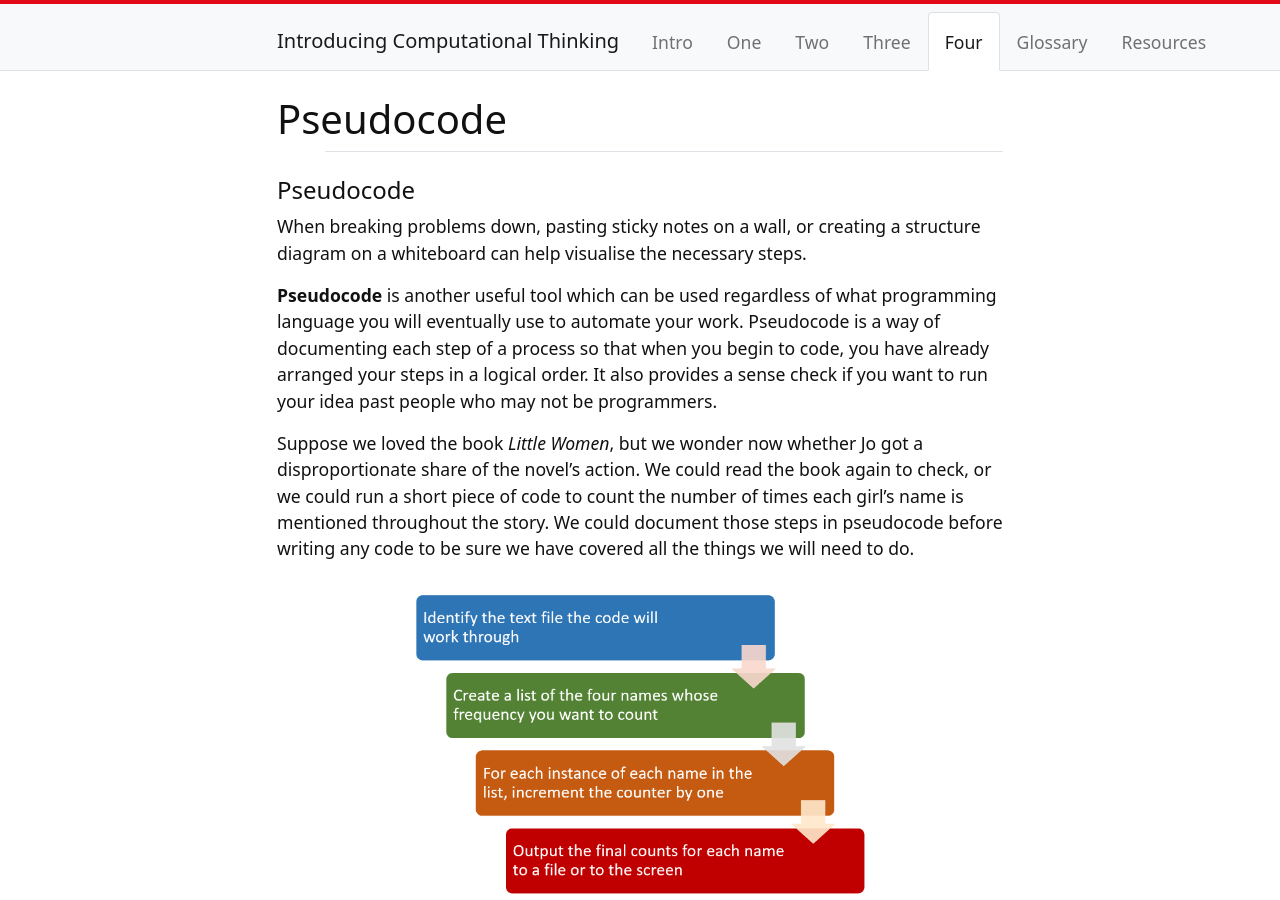
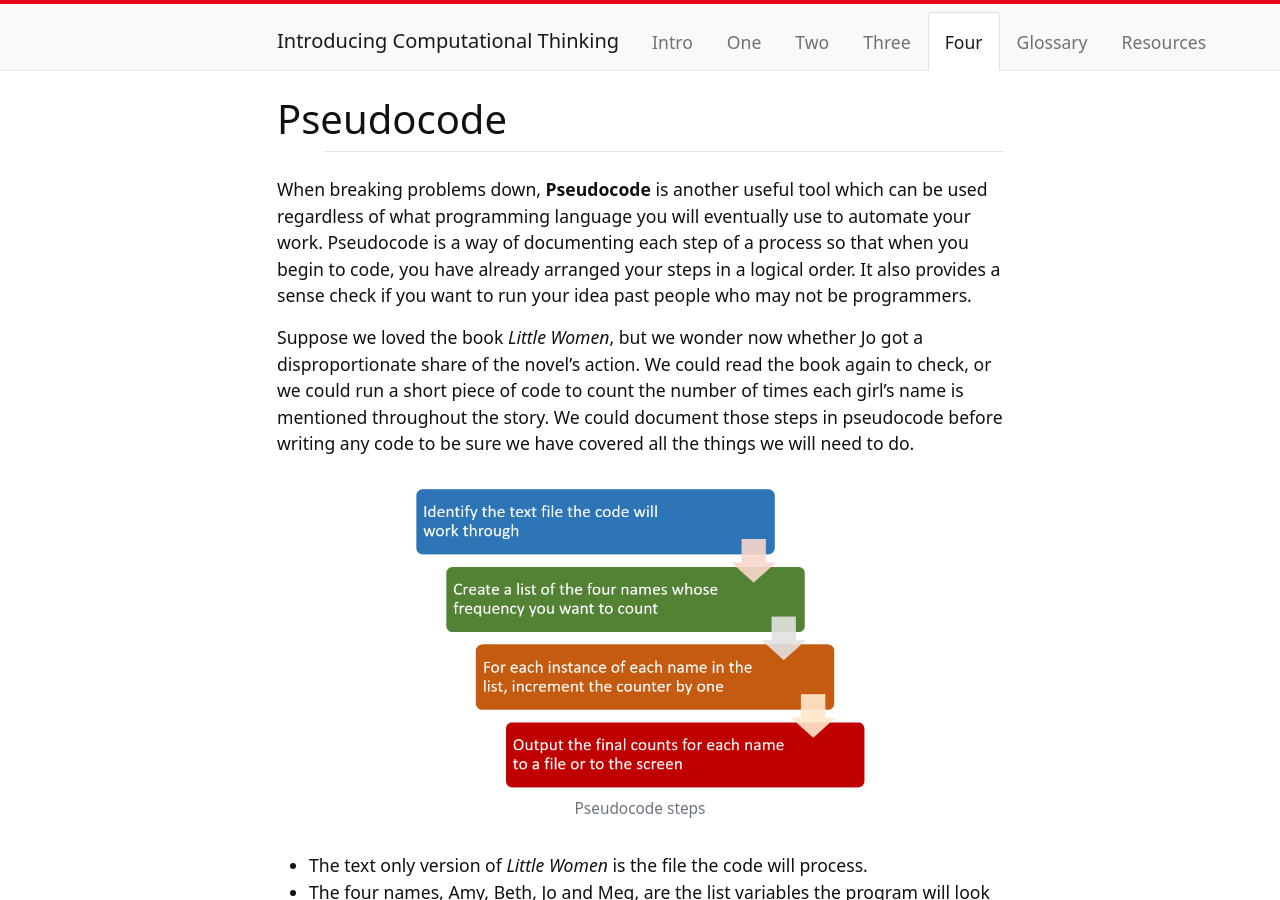
Before and after one commit to weaverbel/intro-computational-thinking, a Jekyll site: the page built from content/4-lesson.md, in a window 1280 px wide and 900 px high. Built offline with Jekyll 4.4.1, drawn with Linux system fonts in a browser that asks for light colours; some of the changed text lies outside the part shown.

Commit message:
Update 4-lesson.md
update to stop heading repetition

```diff
--- a/content/4-lesson.md
+++ b/content/4-lesson.md
@@ -3,11 +3,7 @@ title: Pseudocode
 nav: Four
 ---
 
-#### Pseudocode
-
-When breaking problems down, pasting sticky notes on a wall, or creating a structure diagram on a whiteboard can help visualise the necessary steps.
-
-**Pseudocode** is another useful tool which can be used regardless of what programming language you will eventually use to automate your work. Pseudocode is a way of documenting each step of a process so that when you begin to code, you have already arranged your steps in a logical order. It also provides a sense check if you want to run your idea past people who may not be programmers.
+When breaking problems down, **Pseudocode** is another useful tool which can be used regardless of what programming language you will eventually use to automate your work. Pseudocode is a way of documenting each step of a process so that when you begin to code, you have already arranged your steps in a logical order. It also provides a sense check if you want to run your idea past people who may not be programmers.
 
 Suppose we loved the book *Little Women*, but we wonder now whether Jo got a disproportionate share of the novel's action. We could read the book again to check, or we could run a short piece of code to count the number of times each girl's name is mentioned throughout the story. We could document those steps in pseudocode before writing any code to be sure we have covered all the things we will need to do.
 
```
Also changed, not shown: other parts of content/4-lesson.md (+1 -1 lines).
